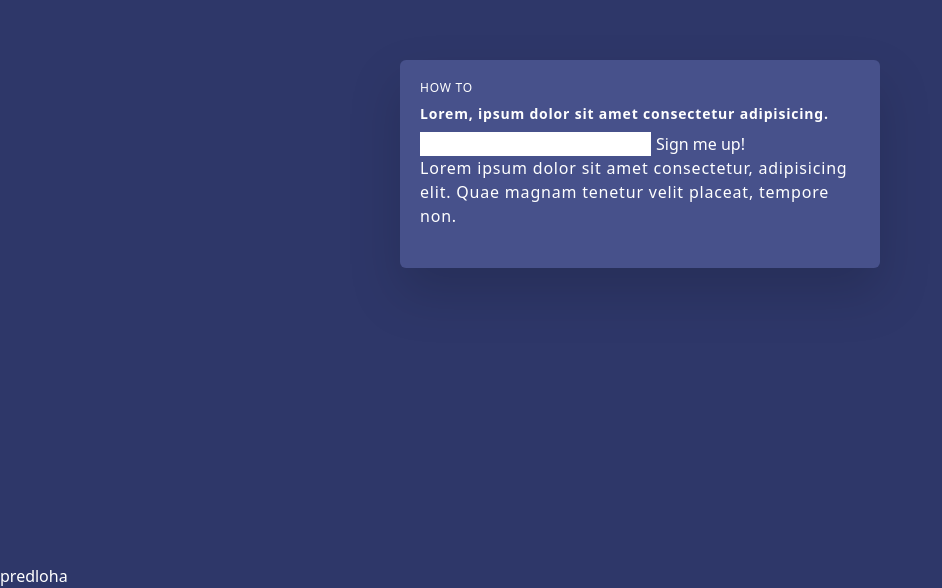
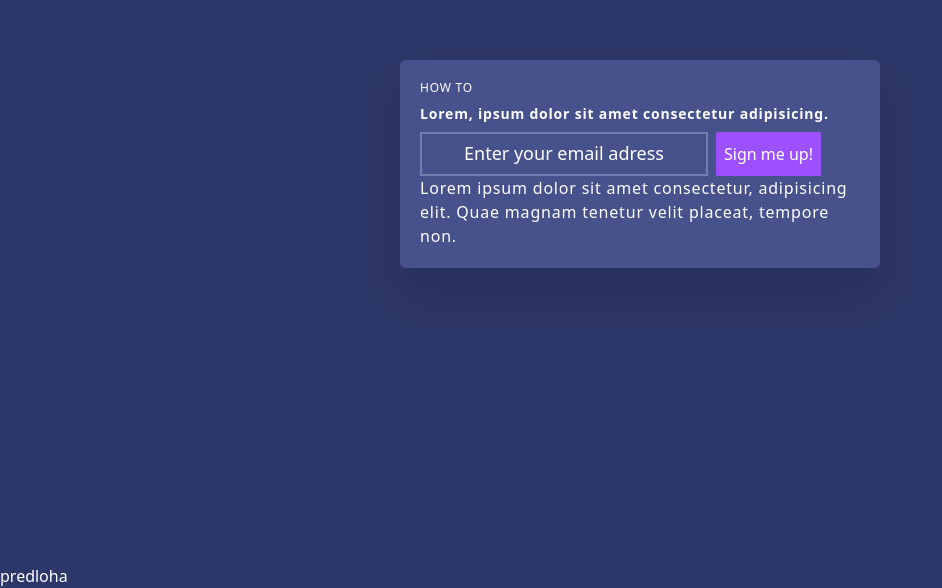
Before and after one commit to matejvalocky/tailwind-od22, a website: page src/index.html in a window 1280 px wide. Shown: the part 236-824 px from the top of the page, without its empty margins (0-942 px from the left). Drawn offline with Linux system fonts and the light colour scheme.

Commit message:
27. TailWind - Stylujeme input a tlačítko

```diff
--- a/src/index.html
+++ b/src/index.html
@@ -12,9 +12,26 @@
             <h1 class="uppercase text-xs mb-2 text-center md:text-left">How to</h1>
             <p class="text-center md:text-left mb-2 font-bold text-sm">Lorem, ipsum dolor sit amet consectetur adipisicing.</p>
             <!-- form -->
-            <div class="">
-                <input type="email">
-                <button>Sign me up!</button>
+            <div class="flex flex-col md:flex-row">
+                <input class="bg-[#47518b]
+                                border-2
+                                border-[#747db0]
+                                text-center
+                                placeholder:text-lg
+                                placeholder:text-white
+                                focus:outline-none
+                                p-2
+                                mb-2
+                                h-11
+                                md:mb-0 mr-2 md:w-72
+                                "
+                                placeholder="Enter your email adress"
+                                type="email">
+
+                <button class="p-2
+                                bg-[#9d50ff]
+                                rounded-sm
+                                h-11">Sign me up!</button>
             </div>
             <p>Lorem ipsum dolor sit amet consectetur, adipisicing elit. Quae magnam tenetur velit placeat, tempore non.</p>
         </div>
```
Also changed, not shown: dist/output.css.
